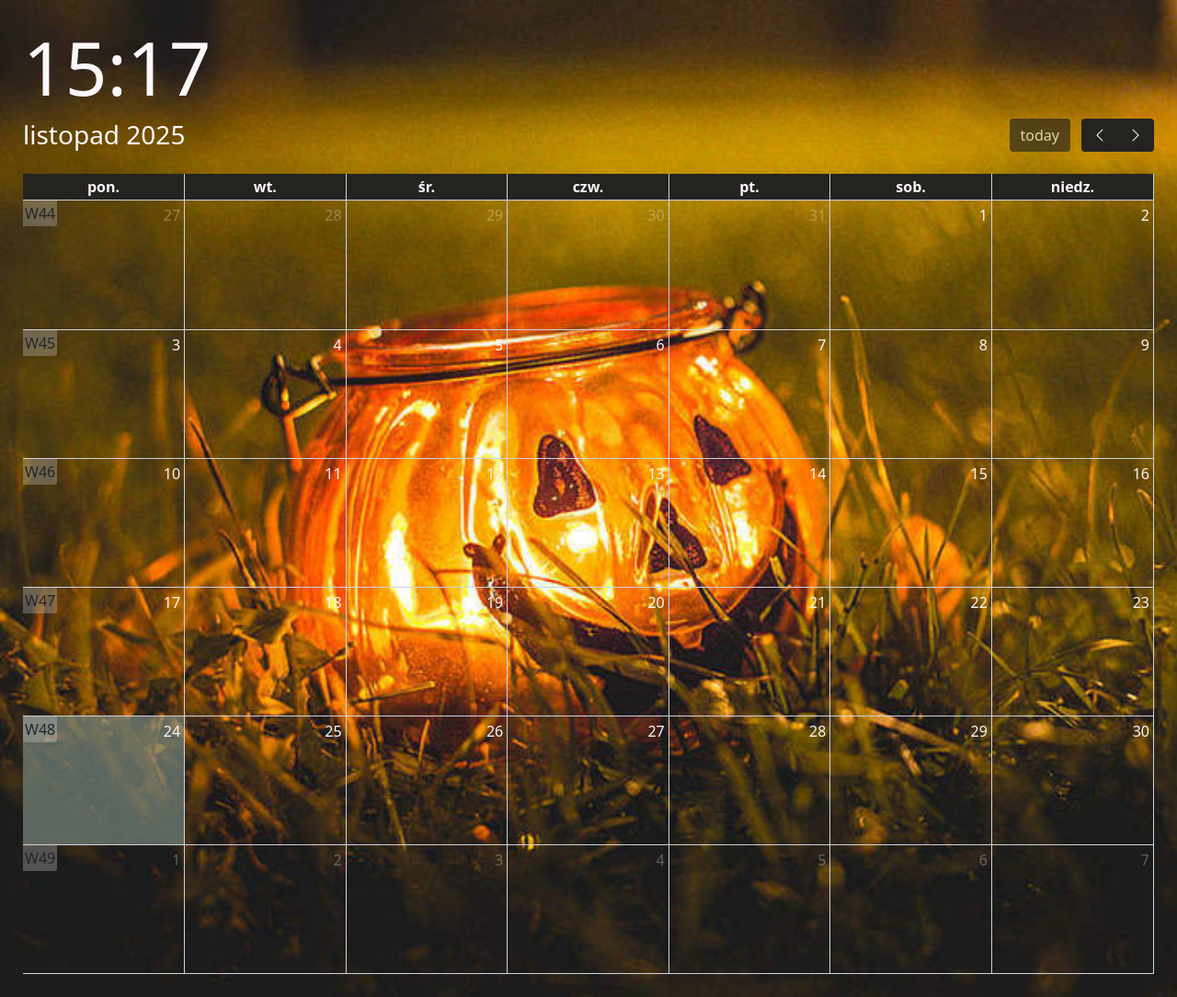
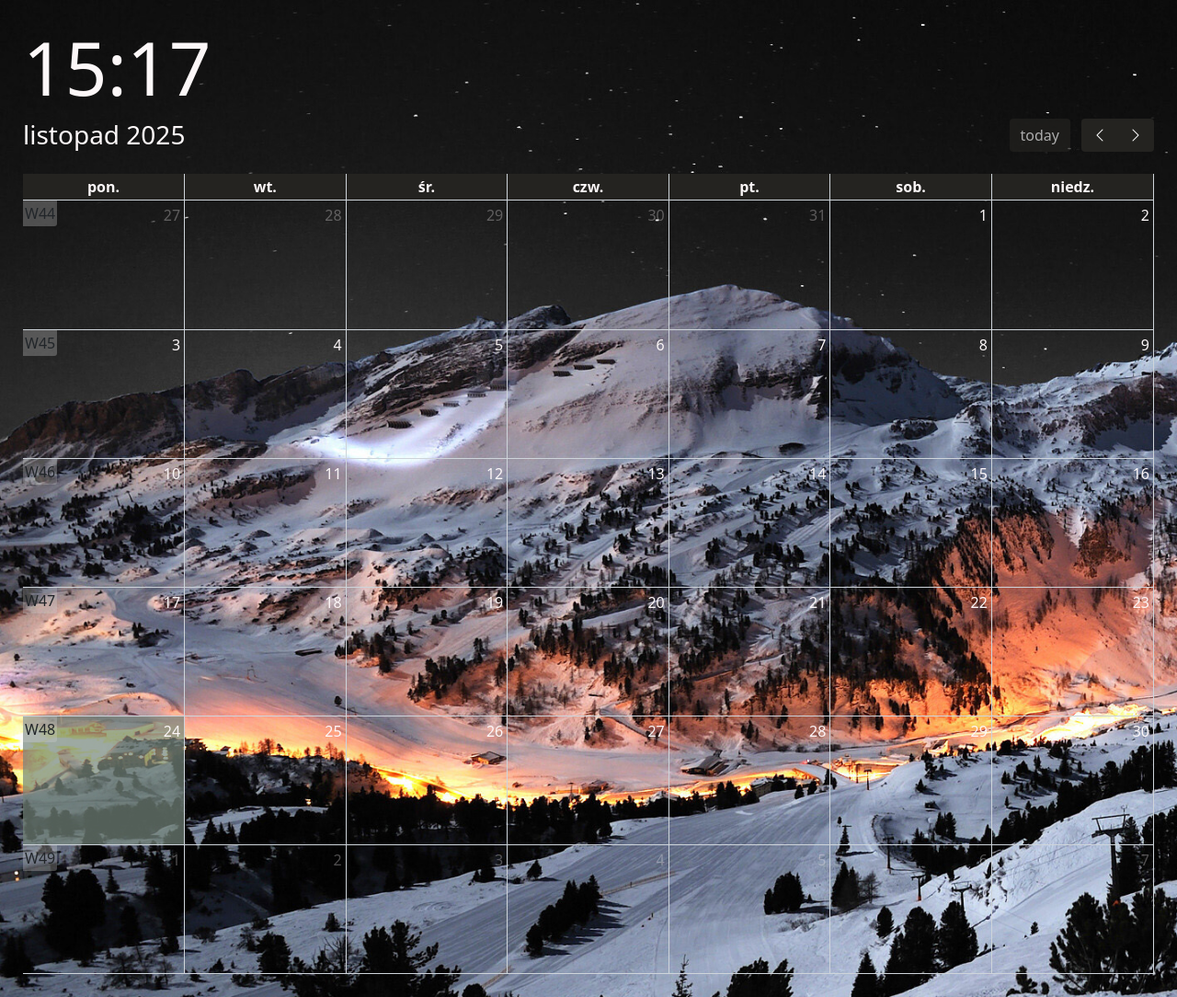
Before and after one commit to lbaisinger/janusz, a Flask app: page / in a window 1280 px wide. Shown: the whole page at 92% size. Run offline with Flask 3, Linux system fonts and the light colour scheme; lists and menus that the app fills with data are empty.

Commit message:
Update style.css

```diff
--- a/static/style.css
+++ b/static/style.css
@@ -3,7 +3,7 @@ html {
 }
 
 body {
-  background-image: url("img/img10.jpg");
+  background-image: url("img/img11.jpg");
   background-size: cover;
   background-repeat: no-repeat;
 }
```
